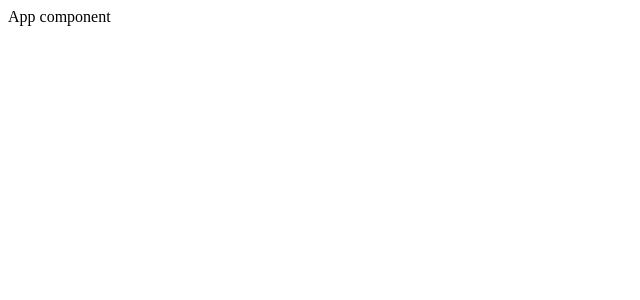
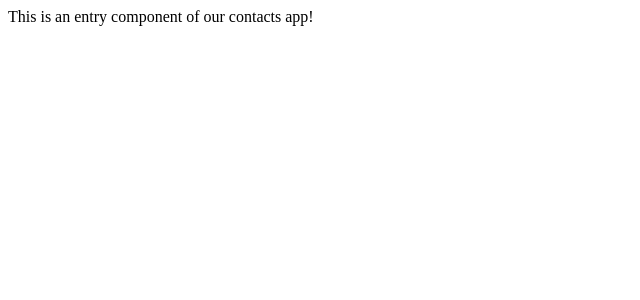
Before and after one commit to Taukir-Khatri7201/Contacts, a React (Vite) app: page / in a window 1280 px wide. Shown: the top 300 px of the page, without its empty margins (0-640 px from the left). Built offline with nearby package versions, Linux system fonts and the light colour scheme.

Commit message:
Added initial packages

```diff
--- a/package.json
+++ b/package.json
@@ -15,7 +15,11 @@
     "process": "^0.11.10"
   },
   "dependencies": {
+    "localforage": "^1.10.0",
+    "match-sorter": "^6.3.1",
     "react": "^18.2.0",
-    "react-dom": "^18.2.0"
+    "react-dom": "^18.2.0",
+    "react-router-dom": "^6.15.0",
+    "sort-by": "^1.2.0"
   }
 }
--- a/src/App.js
+++ b/src/App.js
@@ -2,7 +2,7 @@ import React from "react";
 import ReactDOM from "react-dom/client";
 
 const App = () => {
-	return <div>App component</div>;
+	return <div>This is an entry component of our contacts app!</div>;
 };
 
 const root = ReactDOM.createRoot(document.getElementById("root"));
```
Also changed, not shown: 1 other file (tests, documents, lock files or other folders).
